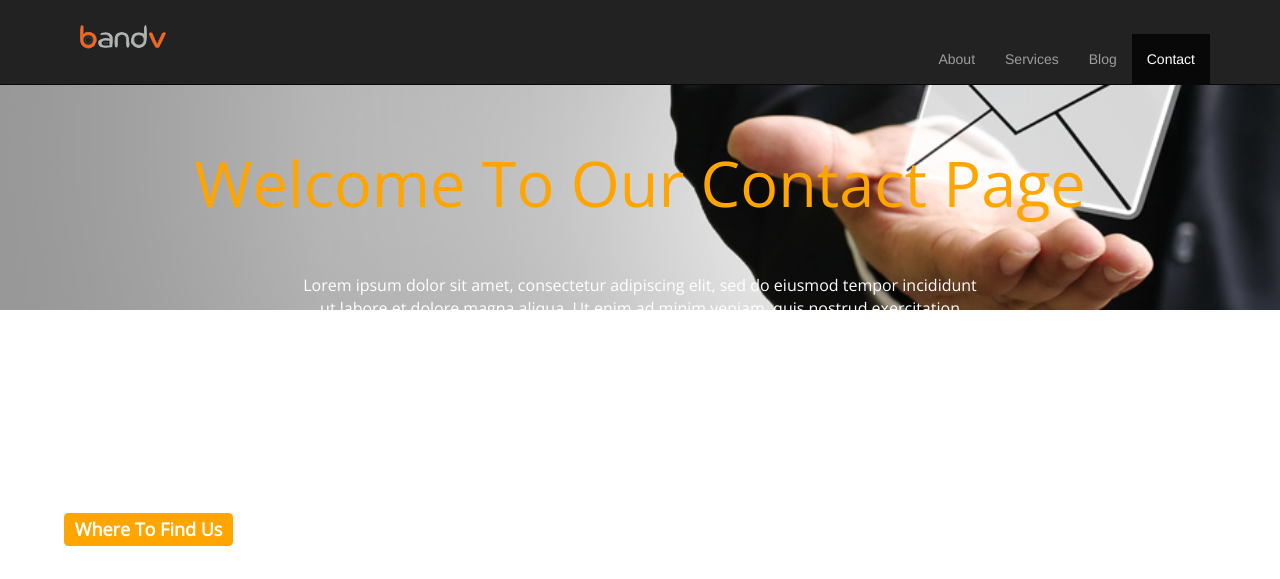
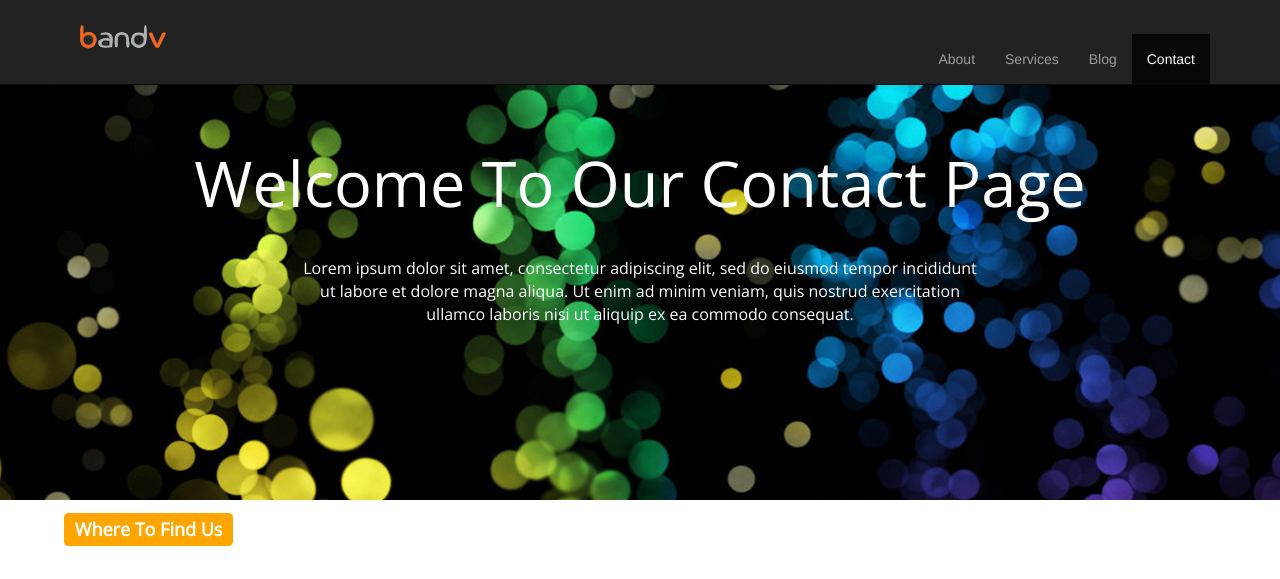
Before and after one commit to jrose111284/bandv, a PHP site: page /contact_us.php in a window 1280 px wide. Shown: the top 579 px of the page. Run offline with PHP 8.4, Linux system fonts and the light colour scheme; some libraries are stand-ins or nearby versions.

Commit message:
removed background image on contact us page

```diff
--- a/contact_us.php
+++ b/contact_us.php
@@ -39,7 +39,7 @@
     <div class="container">
       <div class="row">
         <div class="col-md-12">
-          <div class="page"><h1>Welcome To Our Contact Page</h1></div>
+          <h1>Welcome To Our Contact Page</h1>
           <p>Lorem ipsum dolor sit amet, consectetur adipiscing elit, sed do eiusmod tempor incididunt ut labore et dolore magna aliqua. Ut enim ad minim veniam, quis nostrud exercitation ullamco laboris nisi ut aliquip ex ea commodo consequat.</p>
         </div>
       </div>
--- a/css/style.css
+++ b/css/style.css
@@ -131,14 +131,6 @@ footer {
 footer p {
   margin-top: 10px;
 }
-.page{
-  color: orange;
-  margin-bottom: 5%;
-}
-.cont-head{
-  background: url(../img/contact-us.jpg) no-repeat top center;
-  background-size: 100%;
-}
 .label-default{
   margin-left: 5%;
   background-color: orange;
```
